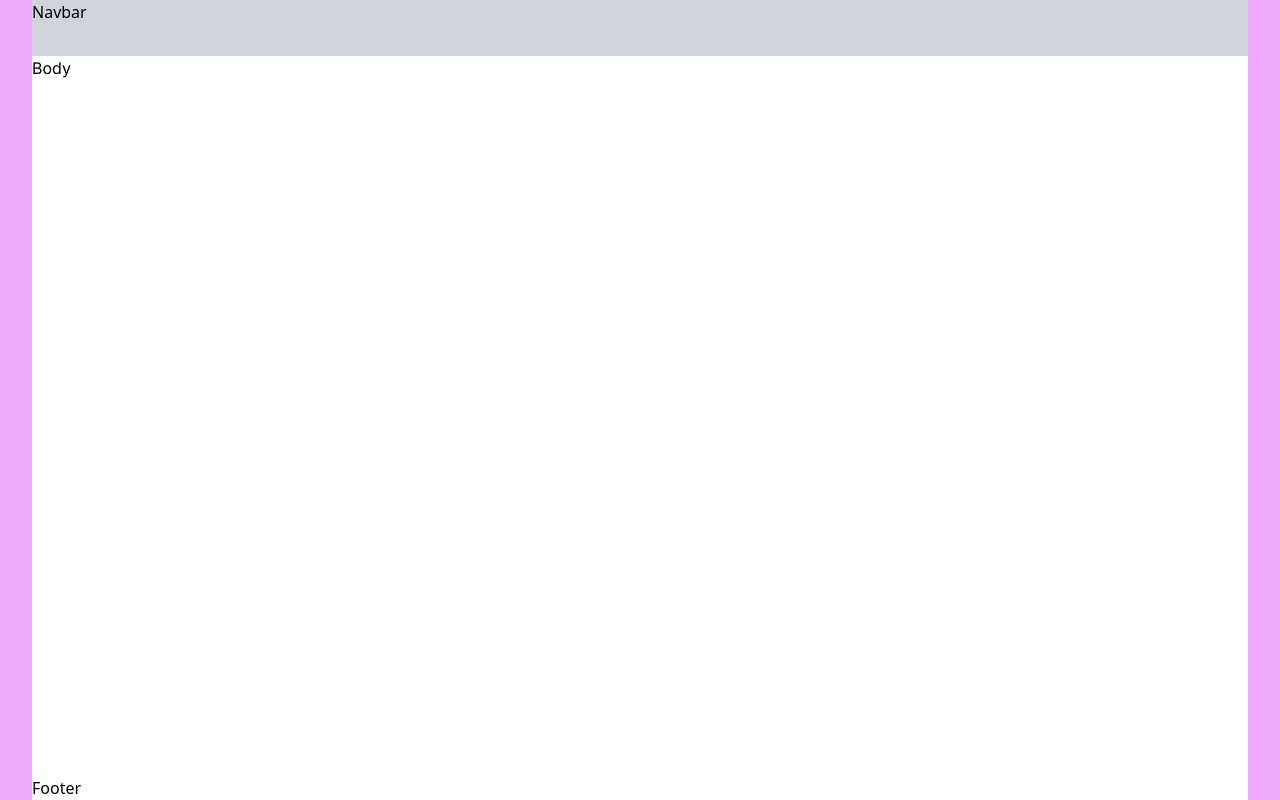
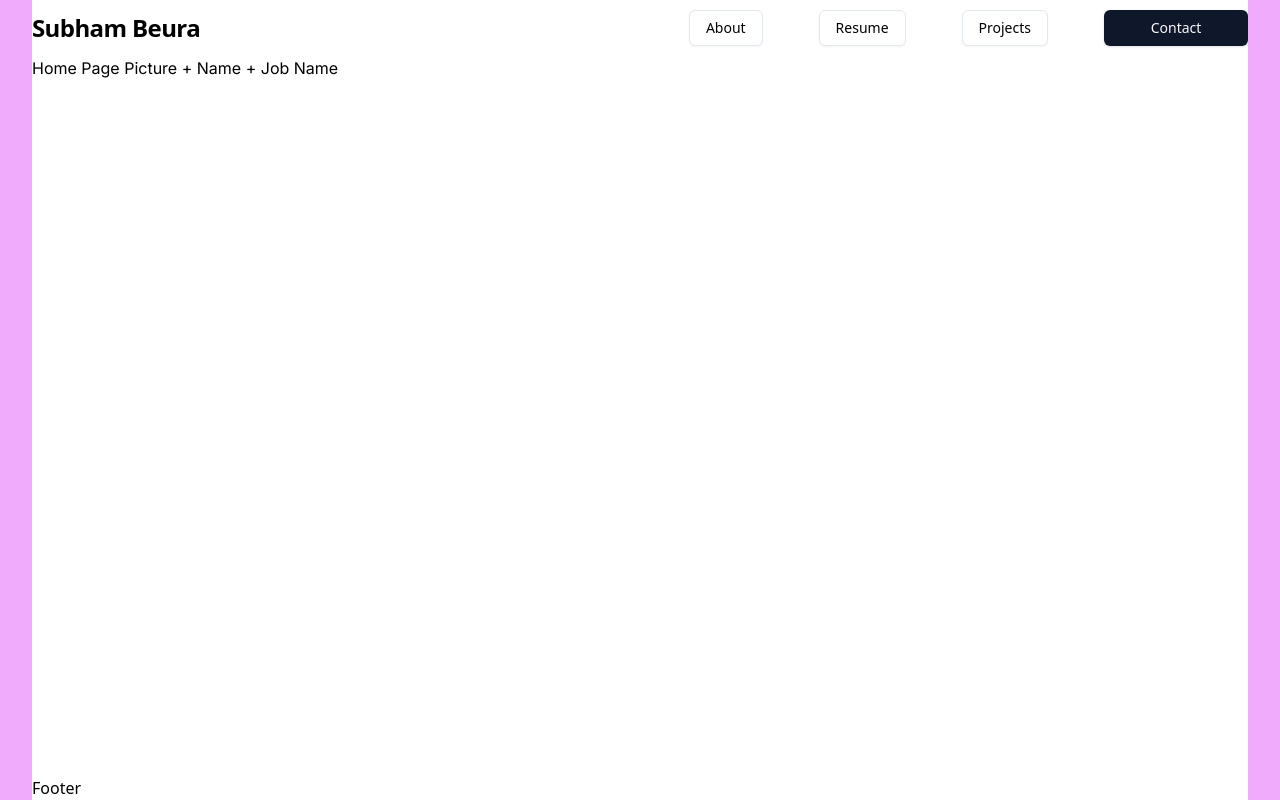
Before and after one commit to Subham-Beura/subhambeura.com, a Next.js app: page / in a window 1280 px wide. Built offline with nearby package versions, Linux system fonts and the light colour scheme.

Commit message:
basic pages

```diff
--- /dev/null
+++ b/src/app/about/page.tsx
@@ -0,0 +1,5 @@
+import React from "react";
+
+export default function About() {
+  return <div>AboutMe</div>;
+}
--- /dev/null
+++ b/src/app/contact/page.tsx
@@ -0,0 +1,5 @@
+import React from "react";
+
+export default function Contact() {
+  return <div>Contact</div>;
+}
--- a/src/app/page.tsx
+++ b/src/app/page.tsx
@@ -1,5 +1,3 @@
-import { Button } from "@/components/ui/button";
-import Image from "next/image";
 export default function Home() {
-  return <>Body</>;
+  return <>Home Page Picture + Name + Job Name</>;
 }
--- /dev/null
+++ b/src/app/projects/page.tsx
@@ -0,0 +1,3 @@
+export default function Projects() {
+  return <div>Projects</div>;
+}
--- /dev/null
+++ b/src/app/resume/page.tsx
@@ -0,0 +1,3 @@
+export default function Resume() {
+  return <div>Resume</div>;
+}
--- a/src/components/Layout/Navbar.tsx
+++ b/src/components/Layout/Navbar.tsx
@@ -1,5 +1,29 @@
 import React from "react";
+import { Button } from "../ui/button";
+import Link from "next/link";
 
 export default function Navbar() {
-  return <div className="bg-gray-300 h-14 ">Navbar</div>;
+  return (
+    <div className="h-14 flex items-center justify-between ">
+      <div className="">
+        <h3 className="scroll-m-20 text-2xl font-semibold tracking-tight">
+          Subham Beura
+        </h3>
+      </div>
+      <div className=" flex items-center space-x-14">
+        <Button asChild variant={"outline"}>
+          <Link href="/about">About</Link>
+        </Button>
+        <Button asChild variant={"outline"}>
+          <Link href="/resume">Resume</Link>
+        </Button>
+        <Button asChild variant={"outline"}>
+          <Link href="/projects">Projects</Link>
+        </Button>
+        <Button asChild variant={"default"} className="w-36">
+          <Link href="/contact">Contact</Link>
+        </Button>
+      </div>
+    </div>
+  );
 }
```
